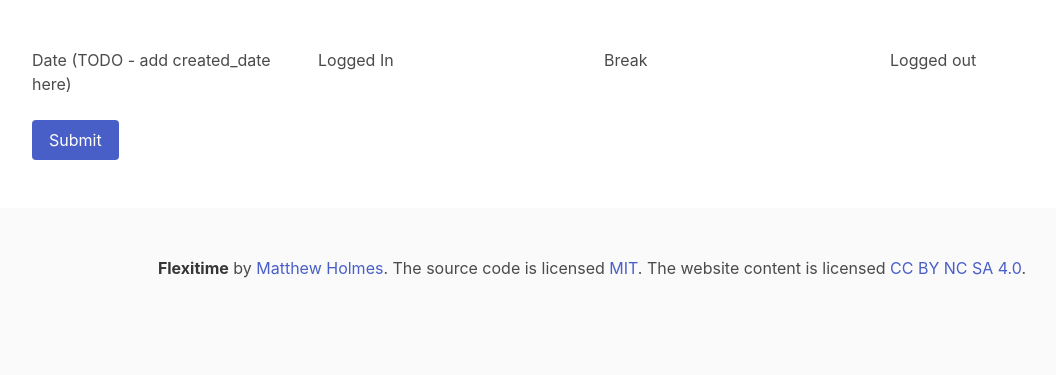
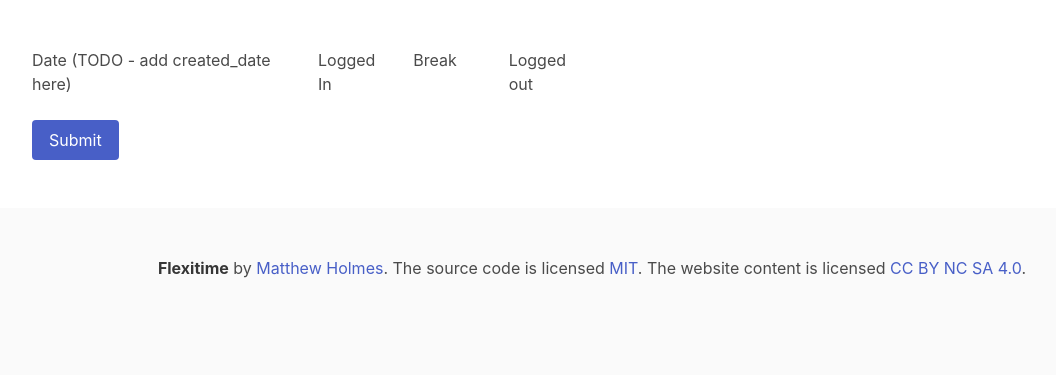
Before and after one commit to MattHolmes123/flexitime, a Django app: page /flexitime/edit_week in a window 1280 px wide. Shown: the part 106-481 px from the top of the page, without its empty margins (48-1104 px from the left). Run offline with Django 3.2, Linux system fonts and the light colour scheme; the visitor is signed in with stand-in values (Sample User, id 1); data that the repository does not hold is empty; some libraries are stand-ins or nearby versions.

Commit message:
Updated formatting on "this week" page.

```diff
--- a/main/forms.py
+++ b/main/forms.py
@@ -5,7 +5,7 @@ from .models import FlexiTimeLog
 
 def time_input_kwargs():
     return {
-        'attrs': {'type': 'time', 'class': 'input'},
+        'attrs': {'type': 'time', 'class': 'input is-small'},
         'format': '%H:%M'
     }
 
--- a/templates/main/flexitimelog_edit_week.html
+++ b/templates/main/flexitimelog_edit_week.html
@@ -6,15 +6,19 @@
     {{ formset.management_form }}
     <div class="columns">
         <div class="column is-one-quarter">Date (TODO - add created_date here)</div>
-        <div class="column is-one-quarter">Logged In</div>
-        <div class="column is-one-quarter">Break</div>
-        <div class="column is-one-quarter">Logged out</div>
+        <div class="column is-1">Logged In</div>
+        <div class="column is-1">Break</div>
+        <div class="column is-1">Logged out</div>
     </div>
+        {# https://docs.djangoproject.com/en/2.2/topics/forms/#looping-over-hidden-and-visible-fields #}
         {% for form in formset %}
             <div class="columns">
-                <div class="column is-one-quarter">{{ form.id }}</div>
+                {% for hidden in form.hidden_fields %}
+                    {{ hidden }}
+                {% endfor %}
+                <div class="column is-one-quarter">Add date created</div>
                 {% for field in form.visible_fields %}
-                    <div class="column is-one-quarter">
+                    <div class="column is-1">
                         <div class="field">
                             <div class="control">{{ field }}</div>
                         </div>
--- a/templates/this_week.html
+++ b/templates/this_week.html
@@ -15,8 +15,8 @@
         <div class="columns">
             <div class="column">{{ entry.created_at }}</div>
             <div class="column">{{ entry.logged_in }}</div>
-            {# TODO: Change the format of this (don't display as a time) #}
-            <div class="column">{{ entry.break_duration }}</div>
+            {# https://docs.djangoproject.com/en/2.2/ref/templates/builtins/#date #}
+            <div class="column">{{ entry.break_duration|time:"g:i" }}</div>
             <div class="column">{{ entry.logged_out }}</div>
             <div class="column"><a href="{{ entry.get_absolute_url }}">Edit</a></div>
         </div>
```
Also changed, not shown: 1 other file.
